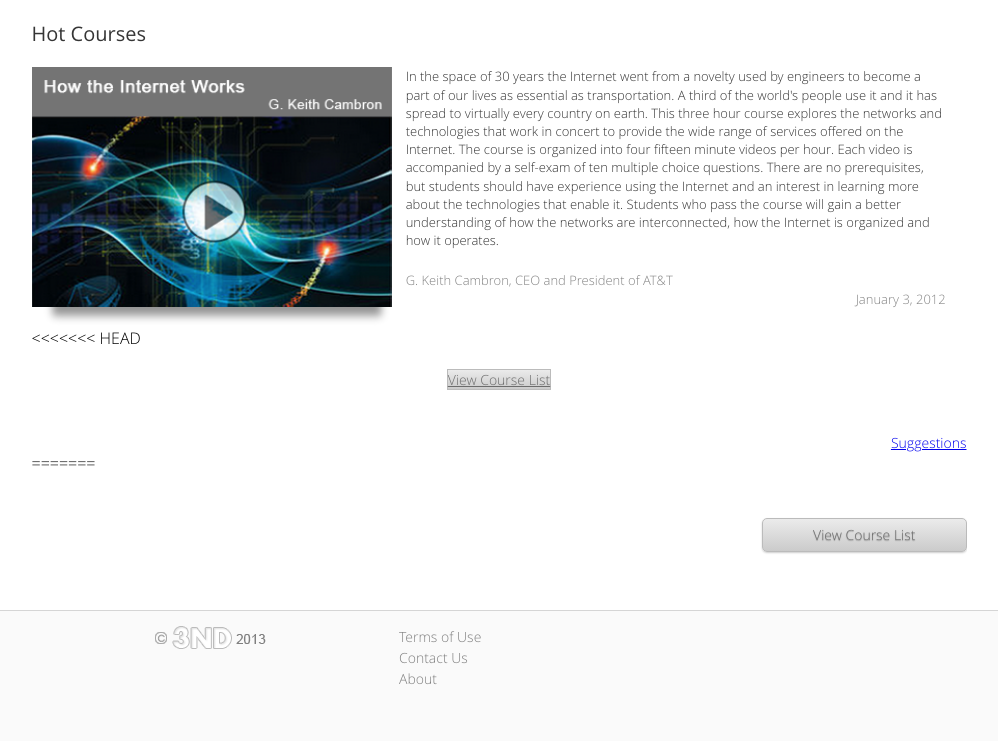
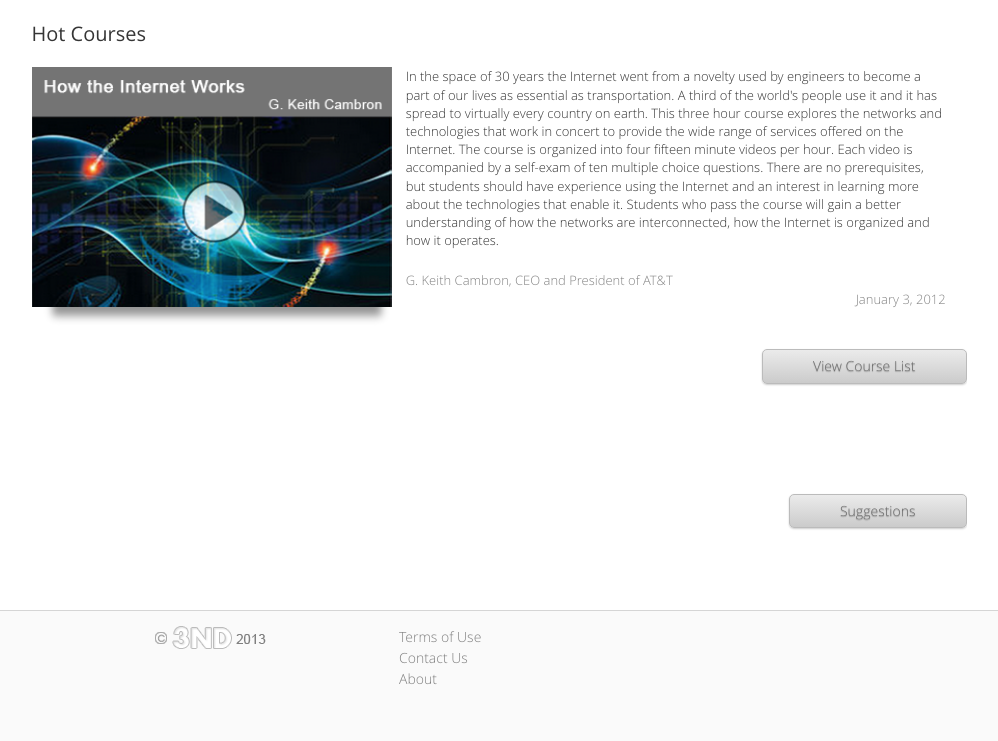
Before and after one commit to mollycode/tnd, a Django app: page / in a window 1280 px wide. Shown: the part 792-1533 px from the top of the page, without its empty margins (141-1139 px from the left). Run offline with Django 3.2, Linux system fonts and the light colour scheme; some libraries are stand-ins or nearby versions.

Commit message:
edit design for course landing pages

```diff
--- a/main/templates/index.html
+++ b/main/templates/index.html
@@ -23,21 +23,14 @@
                 <div class="right">
                 	<p>In the space of 30 years the Internet went from a novelty used by engineers to become a part of our lives as essential as transportation. A third of the world's people use it and it has spread to virtually every country on earth. This three hour course explores the networks and technologies that work in concert to provide the wide range of services offered on the Internet. The course is organized into four fifteen minute videos per hour. Each video is accompanied by a self-exam of ten multiple choice questions. There are no prerequisites, but students should have experience using the Internet and an interest in learning more about the technologies that enable it. Students who pass the course will gain a better understanding of how the networks are interconnected, how the Internet is organized and how it operates.</p>
                     <br />
-                    <p class="greytext">G. Keith Cambron, CEO and President of AT&T</p>
+                    <p class="greytext">G. Keith Cambron, CEO and President of AT&#38;T</p>
                     <p class="greytext" style="text-align: right;">January 3, 2012</p>
                 </div>
 
-<<<<<<< HEAD
                 <br /><br />
-                <p style="text-align: center;"><a href="/courselist/" class="coursebutton grey">View Course List</a></p>
-                <br /><br />
-                <p style="text-align: right;"><a href="/suggestions/" class="buttongrey">Suggestions</a></p>
-=======
-                <br /><br /><br />
                 <p style="text-align: right;"><a href="/courselist/" class="button grey">View Course List</a></p>
                 <br /><br /><br /><br /><br />
                 <p style="text-align: right;"><a href="/contact/" class="button grey">Suggestions</a></p>
->>>>>>> design edits v2
 
             </div>
         </div>
--- a/static/style.css
+++ b/static/style.css
@@ -31,8 +31,6 @@
 	font-weight: normal;
 	font-style: normal;
 }
-
-
 
 html {
 	overflow-y: scroll;
@@ -659,7 +657,7 @@ body {
 #courseinfodescription .left {
 	position: relative;
 	display: inline-block;
-	width: 480px;
+	width: 540px;
 	padding: 0px;
 }
 
```
